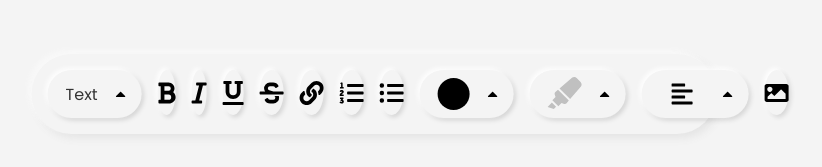
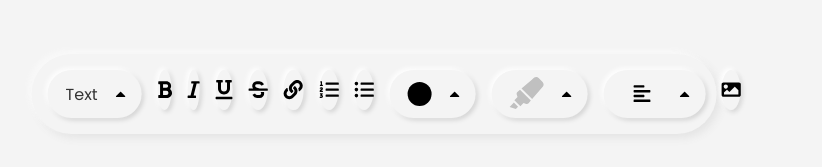
Before and after one commit to tjuandev/web_diary, a Next.js app: page / in a window 1280 px wide. Shown: the part 602-769 px from the top of the page, without its empty margins (266-1088 px from the left). Built offline with nearby package versions, Linux system fonts and the light colour scheme.

Commit message:
Decreasing size of buttons

```diff
--- a/src/atoms/RoundedButton/ColoredView.tsx
+++ b/src/atoms/RoundedButton/ColoredView.tsx
@@ -14,8 +14,8 @@ const Wrapper = styled.div.attrs((props) => ({
   ...props,
 }))<ColoredProps>`
   border-radius: 50%;
-  width: 2rem;
-  height: 2rem;
+  width: 1.5rem;
+  height: 1.5rem;
   background-color: ${(props) => props.color};
 
   position: relative;
--- a/src/atoms/RoundedButton/View.tsx
+++ b/src/atoms/RoundedButton/View.tsx
@@ -13,14 +13,14 @@ const RoundedButton = styled.button.attrs((props: RoundedButtonProps) => ({
   justify-content: center;
   align-items: center;
 
-  width: 45px;
-  height: 45px;
+  width: 2.5rem;
+  height: 2.5rem;
 
   background: #f4f4f4;
   box-shadow: -2px -2px 5px #ffffff, 2px 2px 5px rgba(0, 0, 0, 0.15);
   border-radius: 50%;
 
-  font-size: x-large;
+  font-size: larger;
 
   > svg {
     width: 35%;
```
